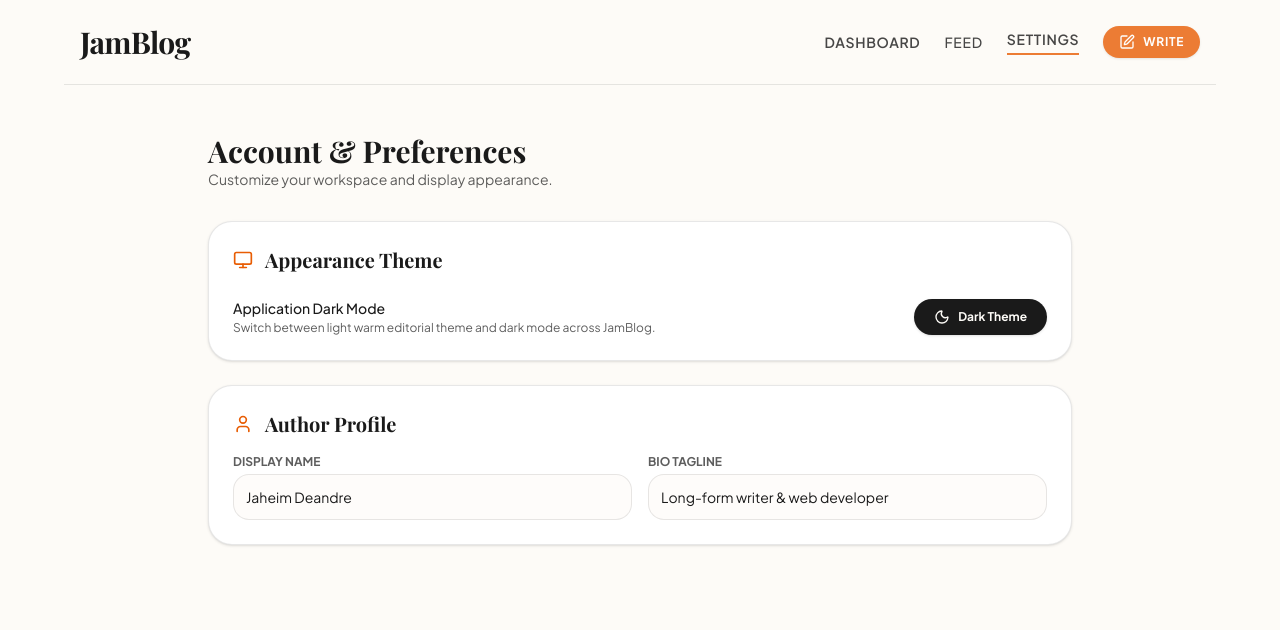
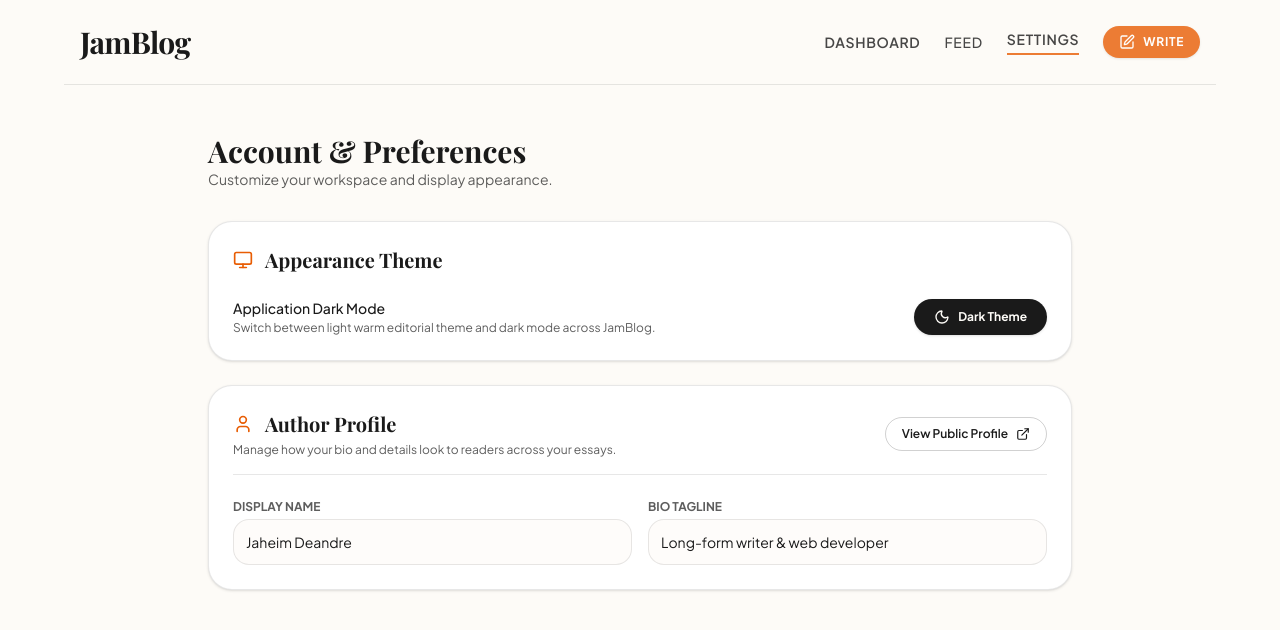
Before and after one commit to jahryd8/jamBlog, a React (Vite) app: page /settings in a window 1280 px wide. Shown: the top 630 px of the page. Built offline with nearby package versions, Linux system fonts and the light colour scheme; a web font is replaced by a local one.

Commit message:
feat: implemented author profile feature

```diff
--- a/src/pages/Settings.tsx
+++ b/src/pages/Settings.tsx
@@ -1,8 +1,12 @@
+import { Link } from 'react-router-dom';
 import { useTheme } from '../context/ThemeContext';
-import { Moon, Sun, Monitor, User } from 'lucide-react';
+import { Moon, Sun, Monitor, User, ExternalLink } from 'lucide-react';
 
 export default function Settings() {
   const { theme, toggleTheme } = useTheme();
+
+  // You can set this dynamically or keep your current username route
+  const currentUsername = 'jaheim_dev';
 
   return (
     <div className="max-w-4xl mx-auto px-4 py-8 space-y-8">
@@ -13,11 +17,13 @@ export default function Settings() {
 
       <div className="space-y-6">
         {/* Appearance Section */}
-        <section className={`p-6 rounded-3xl border transition-colors shadow-sm ${
+        <section
+          className={`p-6 rounded-3xl border transition-colors shadow-sm ${
             theme === 'dark'
               ? 'bg-[#1E1E1E] border-white/10 text-white'
               : 'bg-white border-brand-ink/10 text-brand-ink'
-        }`}>
+          }`}
+        >
           <div className="flex items-center gap-3 mb-4">
             <Monitor className="w-5 h-5 text-brand-terracotta" />
             <h2 className="font-serif text-xl font-bold">Appearance Theme</h2>
@@ -26,7 +32,9 @@ export default function Settings() {
           <div className="flex items-center justify-between pt-2">
             <div>
               <p className="font-medium text-sm">Application Dark Mode</p>
-              <p className="text-xs opacity-70 mt-0.5">Switch between light warm editorial theme and dark mode across JamBlog.</p>
+              <p className="text-xs opacity-70 mt-0.5">
+                Switch between light warm editorial theme and dark mode across JamBlog.
+              </p>
             </div>
 
             <button
@@ -52,19 +60,41 @@ export default function Settings() {
           </div>
         </section>
 
-        {/* Profile Details */}
-        <section className={`p-6 rounded-3xl border transition-colors shadow-sm space-y-4 ${
+        {/* Profile Details Section */}
+        <section
+          className={`p-6 rounded-3xl border transition-colors shadow-sm space-y-6 ${
             theme === 'dark'
               ? 'bg-[#1E1E1E] border-white/10 text-white'
               : 'bg-white border-brand-ink/10 text-brand-ink'
-        }`}>
+          }`}
+        >
+          {/* Section Header with Public Profile Link */}
+          <div className="flex flex-col sm:flex-row sm:items-center justify-between gap-4 border-b border-current/10 pb-4">
+            <div>
               <div className="flex items-center gap-3">
                 <User className="w-5 h-5 text-brand-terracotta" />
                 <h2 className="font-serif text-xl font-bold">Author Profile</h2>
               </div>
+              <p className="text-xs opacity-70 mt-1">
+                Manage how your bio and details look to readers across your essays.
+              </p>
+            </div>
+
+            <Link
+              to={`/author/${currentUsername}`}
+              className="inline-flex items-center justify-center gap-2 px-4 py-2 rounded-full text-xs font-semibold border border-current/20 hover:border-brand-terracotta hover:text-brand-terracotta transition shrink-0"
+            >
+              <span>View Public Profile</span>
+              <ExternalLink className="w-3.5 h-3.5" />
+            </Link>
+          </div>
+
+          {/* Form Fields */}
           <div className="grid grid-cols-1 md:grid-cols-2 gap-4">
             <div>
-              <label className="block text-xs font-bold uppercase opacity-70 mb-1">Display Name</label>
+              <label className="block text-xs font-bold uppercase opacity-70 mb-1">
+                Display Name
+              </label>
               <input
                 type="text"
                 defaultValue="Jaheim Deandre"
@@ -76,7 +106,9 @@ export default function Settings() {
               />
             </div>
             <div>
-              <label className="block text-xs font-bold uppercase opacity-70 mb-1">Bio Tagline</label>
+              <label className="block text-xs font-bold uppercase opacity-70 mb-1">
+                Bio Tagline
+              </label>
               <input
                 type="text"
                 defaultValue="Long-form writer & web developer"
```
Lines whose indentation alone changed are shown as unchanged.
